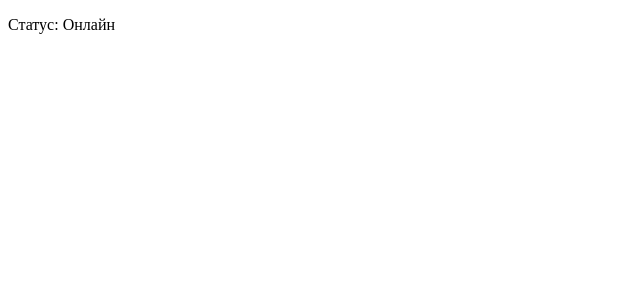
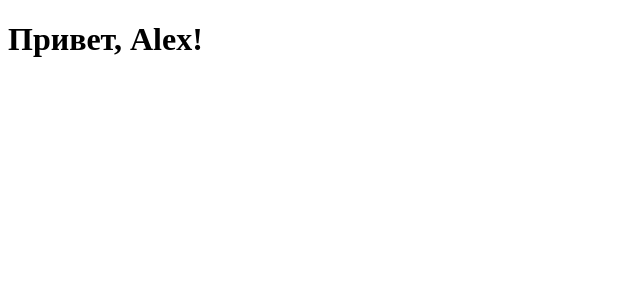
Before and after one commit to geheim79/FRONT_END_ADVANCE, a React (Vite) app: page / in a window 1280 px wide. Shown: the top 300 px of the page, without its empty margins (0-640 px from the left). Built offline with nearby package versions, Linux system fonts and the light colour scheme.

Commit message:
Lesson-2-task2

```diff
--- a/src/App.jsx
+++ b/src/App.jsx
@@ -1,38 +1,15 @@
-// Цель: Создать компонент, который при размонтировании устанавливает флаг isMounted = false, и использовать его, чтобы избежать обновления состояния в несуществующем компоненте.
+// Задача 2: Логирование обновлений пропсов
+// Цель: Компонент принимает name, и нужно выводить в консоль сообщение при изменении
+// этого пропса.
 
 import { useEffect, useState } from "react";
+import Greeting from "./Greeting";
 
 function App() {
-  const [isOnline, setIsOnline] = useState(false);
-  const [isMounted, setIsMounted] = useState(true);
-
-
-  // TODO: через 2 секунды после монтирования установить isOnline = true
-  // Но если компонент размонтирован — не делать setIsOnline
-
-  useEffect(() => {
-    console.log("Компонент cмонтирован");
-    //  оборачиваем таймером в 2 сек условие
-    const timer = setTimeout(() => {
-      if (isMounted === true) {
-        setIsOnline(true);
-      }
-    }, 2000);
-
-    // размонтирование компонента
-    return () => {
-      console.log("Компонент размонтирован");
-      // флаг состояния размонтированного компонента
-      setIsMounted(false);
-      clearTimeout(timer);
-    };
-  }, []);
-  // console.log("isOnline", isOnline);
-  // console.log("isMounted", isMounted);
-  //  отрисовка статуса - если isOnline статус true то вывести "Онлайн" и наоборот
+  //  console.log({name})
   return (
     <>
-      <p>Статус: {isOnline ? "Онлайн" : "Оффлайн"}</p>
+      <Greeting name="Alex" />
 
     </>
   );
--- /dev/null
+++ b/src/Greeting.jsx
@@ -0,0 +1,15 @@
+import { useEffect } from "react";
+
+const Greeting = (props) => {
+  useEffect(() => {
+    console.log(`Имя изменено на: ${props.name}`);
+  }, [props.name]);
+//  props.name - пропс - это обьект в котором может быть еще одно свойство
+//  и если другое свойство пропса , то эффект увидит изменение и запустит рендер еще раз , хотя имя не изменилось , а по условию надо следить только за name , поэтому указать props.name - следим ТОЛЬКО за свойством name обьекта пропс
+  // TODO: выведи в консоль "Имя изменено на: {новое имя}" только при изменении name
+  //   console.log("Имя изменено на: {props.name}")
+
+  return <h1>Привет, {props.name}!</h1>;
+};
+
+export default Greeting;
```
